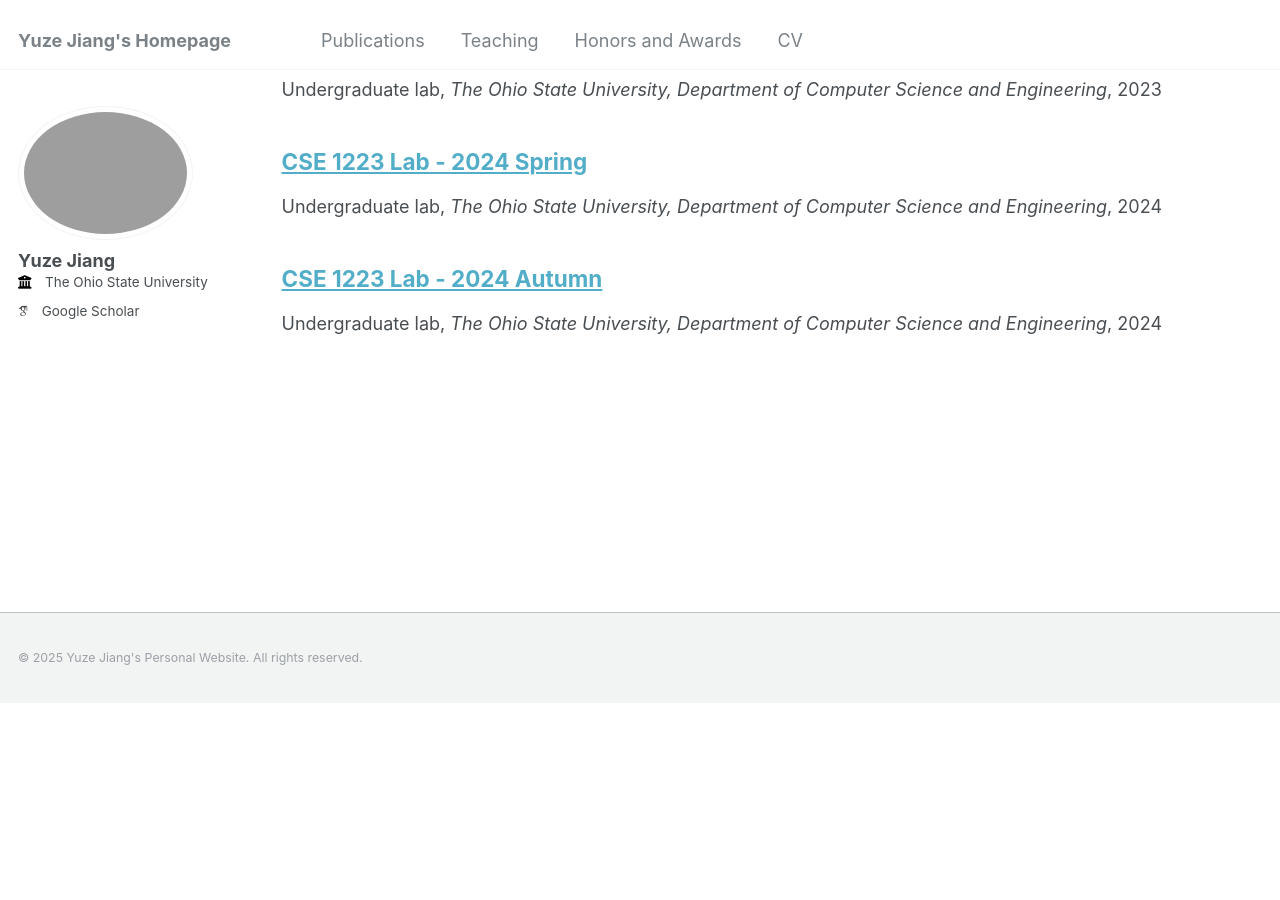
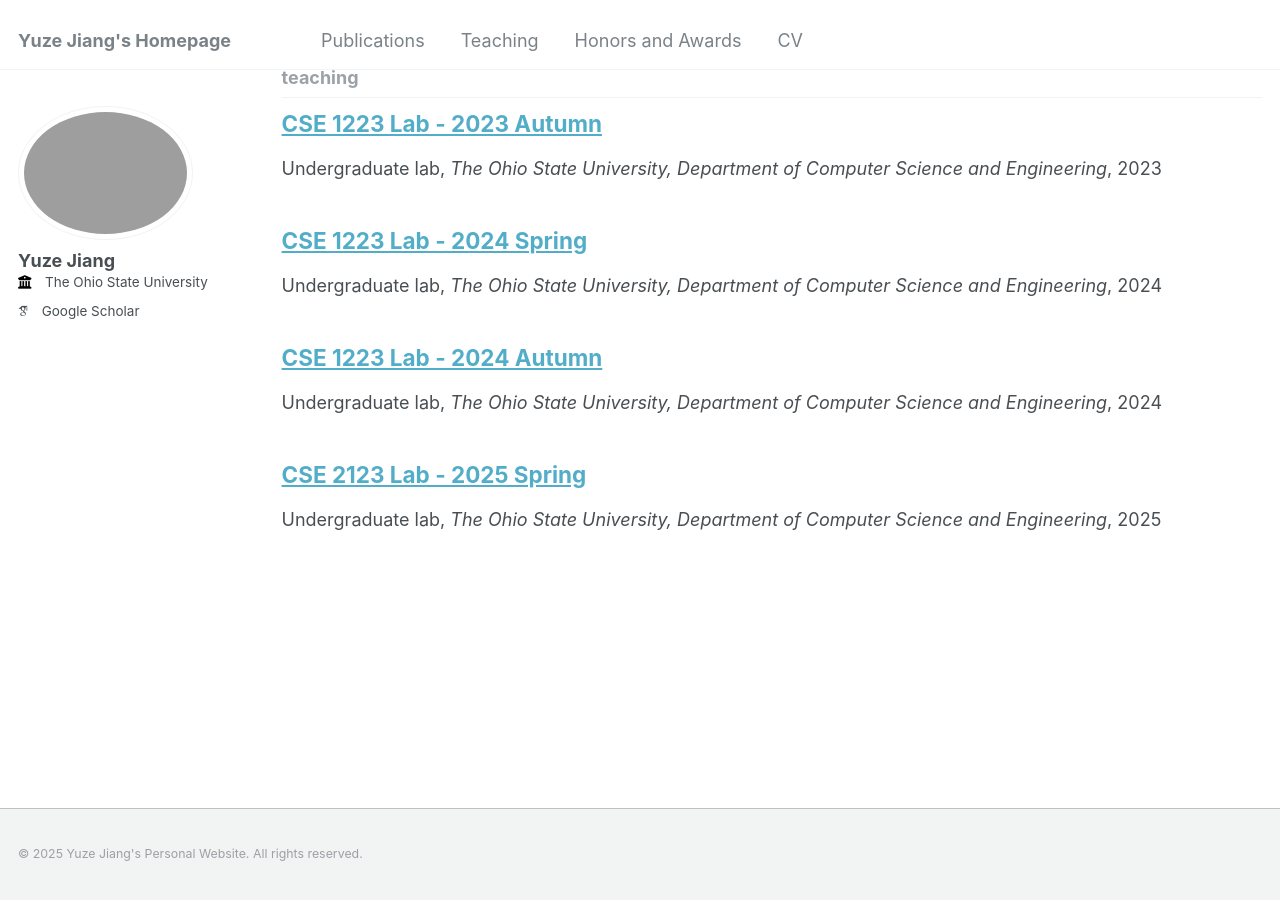
Before and after one commit to jyz-1201/jyz-1201.github.io, a Jekyll site: the page built from _pages/collection-archive.html, in a window 1280 px wide and 900 px high, scrolled down 2675 px. Built offline with Jekyll 4.4.1, drawn with Linux system fonts in a browser that asks for light colours; some web fonts are replaced; before the commit the page ends 3379 px from its top, so only the background shows below that.

Commit message:
add paper and teaching

```diff
--- /dev/null
+++ b/_teaching/SP25.md
@@ -0,0 +1,9 @@
+---
+title: "CSE 2123 Lab - 2025 Spring"
+collection: teaching
+type: "Undergraduate lab"
+permalink: /teaching/SP25
+venue: "The Ohio State University, Department of Computer Science and Engineering"
+date: 2025-01-07
+location: "Columbus, United States"
+---
```
Also changed, not shown: _publications/JsDeLlama Towards Executable, Simple, and Readable JavaScript Deobfuscation.md (added, +9 -0 lines), _teaching/AU23.md (+1 -1 lines), _teaching/SP24.md (+1 -1 lines), 1 other file.
